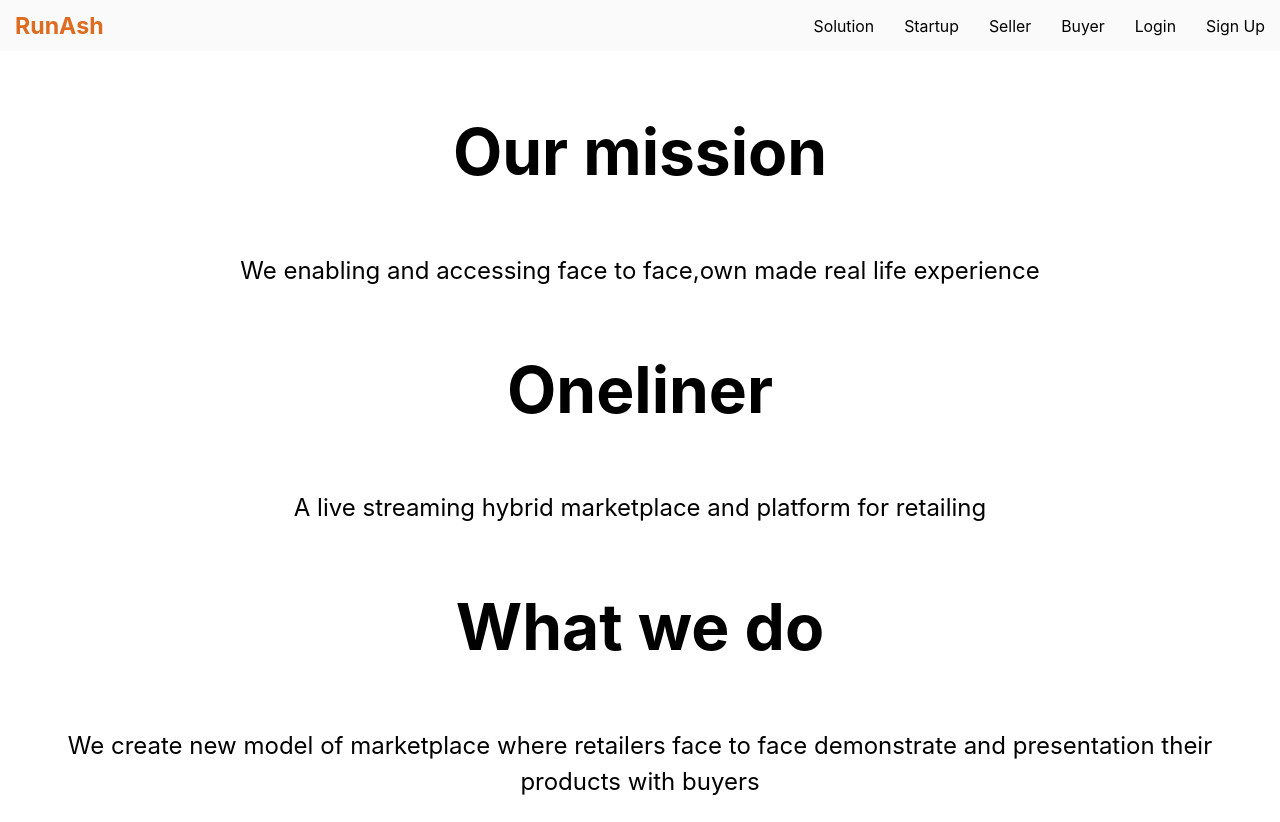
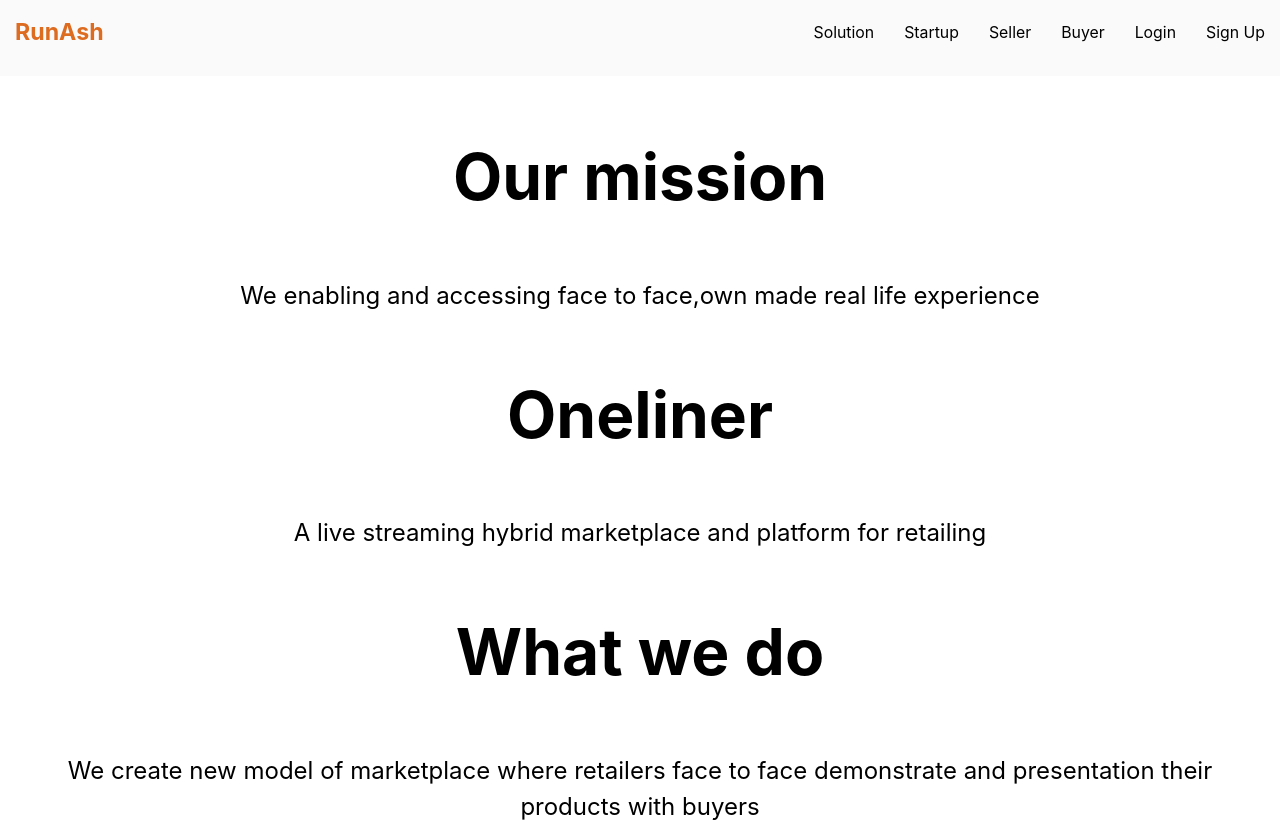
Before and after one commit to rammurmu/next, a Next.js app: page /about in a window 1280 px wide. Shown: the top 822 px of the page. Built offline with nearby package versions, Linux system fonts and the light colour scheme.

Commit message:
Update Navbar.css

```diff
--- a/components/Navbar.css
+++ b/components/Navbar.css
@@ -1,6 +1,6 @@
 ul {
-  margin: 0;
-  padding: 0;
+  margin: 5;
+  padding: 5;
   list-style: none;
 }
 
@@ -45,7 +45,7 @@ a {
 .header {
   display: flex;
   justify-content: space-between;
-  padding-top: 0.1em;
-  padding-bottom: 0.1em;
+  padding-top: 0.5em;
+  padding-bottom: 0.5em;
   background-color: #FAFAFA;
 }
```
